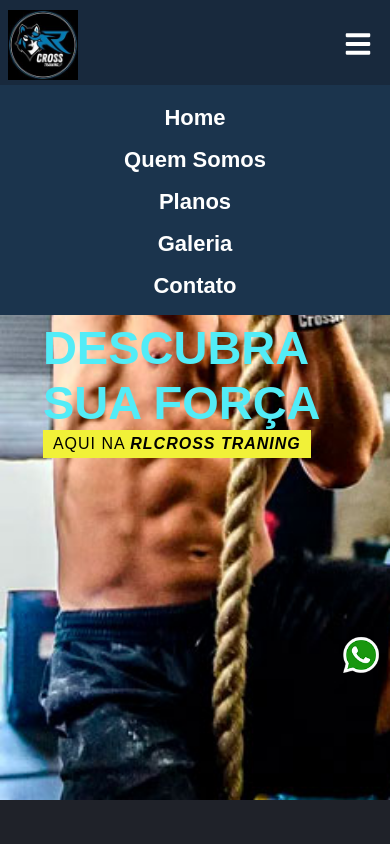
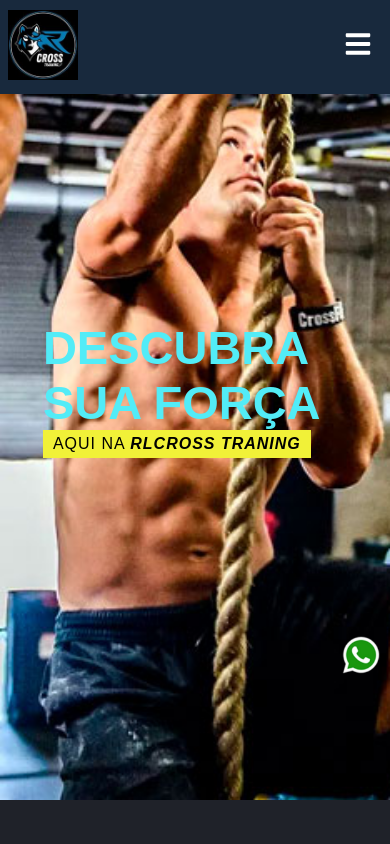
Before and after one commit to hiagospencer/CrossFit---Landing-Page---React-Js, a React (Create React App) app: page / in a window 390 px wide. Shown: the top 844 px of the page. Built offline with nearby package versions, Linux system fonts and the light colour scheme.

Commit message:
Terminando o menu mobile, criando as integrações com os links.

```diff
--- a/src/App.css
+++ b/src/App.css
@@ -9,3 +9,57 @@
 body,html{
     height: 100%;
 }
+
+
+.menuMobile{
+    display: none;
+    margin-top: 30px;
+    margin-right: 10px;
+}
+
+.menuMobile svg{
+    color: white;
+    font-size: 28px;
+    cursor: pointer;
+}
+
+
+ .itensMenu{
+    padding: 10px 0;
+    display: block;
+    position: absolute;
+    width: 100%;
+    top: 90%;
+    left: 0;
+    background-color: #1b344d;
+    text-align: center;
+    transition: 0.5s;
+}
+
+.itensMenu li{
+    margin-top: 4px;
+    padding: 6px 0;
+}
+
+.itensMenu a{
+    color: white;
+    font-size: 22px;
+    font-weight: bold;
+    cursor: pointer;
+}
+
+.itensMenu a:hover{
+    color: #e05555;
+    transition: 0.9s ease;
+}
+
+.hidden{
+    display: none;
+}
+
+@media screen and (max-width: 768px){
+
+    .menuMobile{
+        display: block;
+    }
+}
--- a/src/components/layout/MeuMobile.js
+++ b/src/components/layout/MeuMobile.js
@@ -1,14 +1,25 @@
-import { useState } from 'react';
 import { FaBars } from 'react-icons/fa';
 import { Link, animateScroll as scroll } from "react-scroll";
-import style from './MenuMobile.module.css';
+import {useState} from 'react'
 
 const MenuMobile = () => {
 
+    const [active, setActive] = useState(false)
+
+    const toggle = () => {
+        setActive(!active)
+        console.log(active)
+    }
+
+    const menuClose = () => {
+       setActive(false)
+    }
+
+
     return (
-        <div id='menuMobile' className={style.menuMobile} >
+        <div id='menuMobile' className="menuMobile" onClick={toggle}>
             < FaBars />
-            <div className={style.itensMenu}>
+            <div className={active ? "itensMenu" : "hidden"}>
                 <nav>
                     <ul>
                         <li><Link
@@ -16,32 +27,32 @@ const MenuMobile = () => {
                             spy={true}
                             smooth={true}
                             offset={-70}
-                            duration={500}>Home</Link></li>
+                            duration={500}><span onClick={menuClose}>Home</span></Link></li>
 
                         <li><Link to='quemsomos'
                             spy={true}
                             smooth={true}
                             offset={-70}
-                            duration={600}>Quem Somos</Link></li>
+                            duration={600}><span onClick={menuClose}>Quem Somos</span></Link></li>
 
                         <li><Link to='planos'
                             spy={true}
                             smooth={true}
                             offset={-70}
-                            duration={500}>Planos</Link></li>
+                            duration={500}><span onClick={menuClose}>Planos</span></Link></li>
 
                         <li><Link to='galeria'
                             spy={true}
                             smooth={true}
                             offset={-70}
                             duration={500}
-                        >Galeria</Link></li>
+                        ><span onClick={menuClose}>Galeria</span></Link></li>
 
                         <li><Link to='contato'
                             spy={true}
                             smooth={true}
                             offset={-200}
-                            duration={600}>Contato</Link></li>
+                            duration={600}><span onClick={menuClose}>Contato</span></Link></li>
                     </ul>
                 </nav>
             </div>
```
